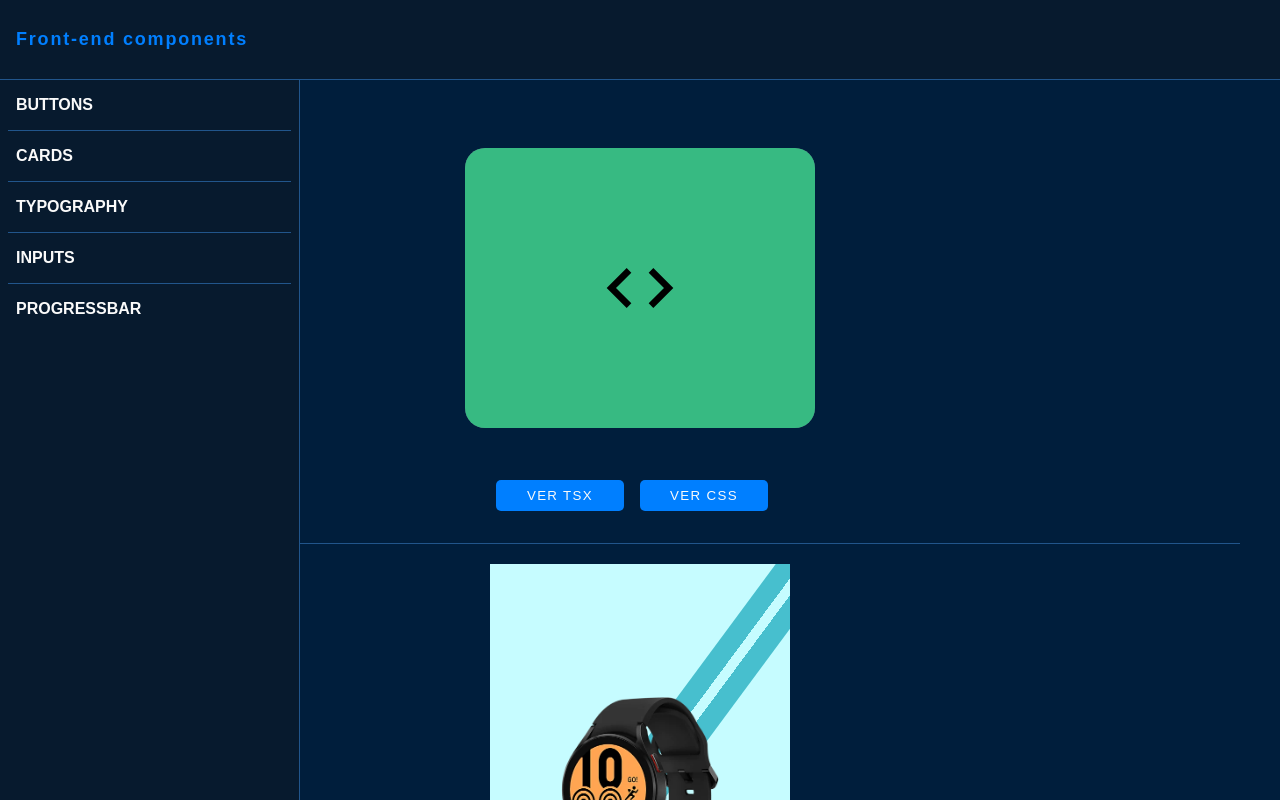
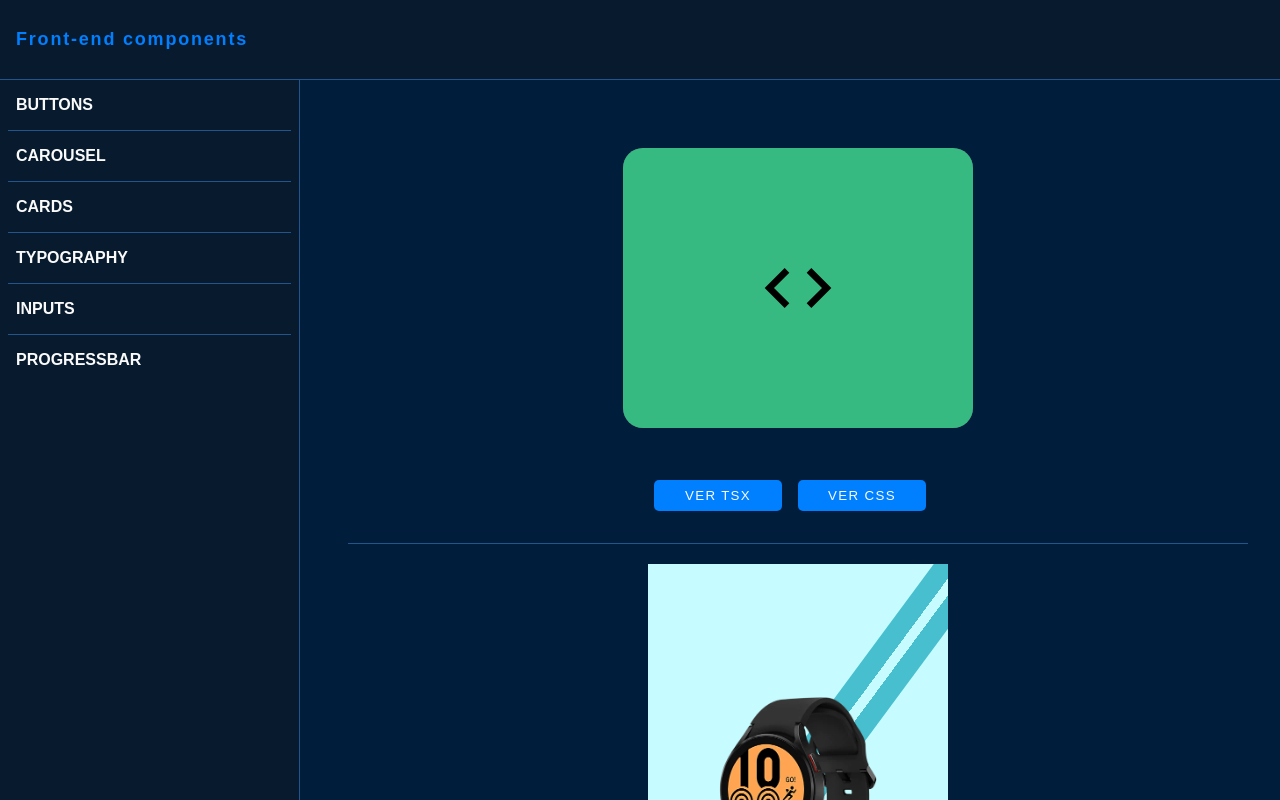
Before and after one commit to Williams25/front-end-components, a Next.js app: page /Cards in a window 1280 px wide. Shown: the top 800 px of the page. Built offline with nearby package versions, Linux system fonts and the light colour scheme.

Commit message:
fix side bar

```diff
--- a/src/components/SideBar/index.tsx
+++ b/src/components/SideBar/index.tsx
@@ -22,6 +22,7 @@ export const SideBar = ({ children, data }: SideBarProps) => {
       </header>
 
       <main>
+        <div />
         <aside>
           <Items data={data} />
         </aside>
--- a/src/components/SideBar/styles.ts
+++ b/src/components/SideBar/styles.ts
@@ -25,9 +25,11 @@ export const Container = styled.div`
     & main {
       width: 100%;
       height: calc(100vh - 80px);
-      display: flex;
+      /* display: flex;
       flex-direction: row;
-      flex-wrap: nowrap;
+      flex-wrap: nowrap; */
+      display: grid;
+      grid-template-columns: 300px 1fr;
       gap: 1rem;
       margin-top: calc(80px + 2rem);
 
--- a/src/global/ItemsSideBar.ts
+++ b/src/global/ItemsSideBar.ts
@@ -15,6 +15,16 @@ export const items: ItemsMenu[] = [
       {
         href: "/Buttons",
         text: "Button"
+      }
+    ]
+  },
+  {
+    title: "Carousel",
+    type: "collapse",
+    data: [
+      {
+        href: "/Carousel",
+        text: "Carousel"
       }
     ]
   },
```
